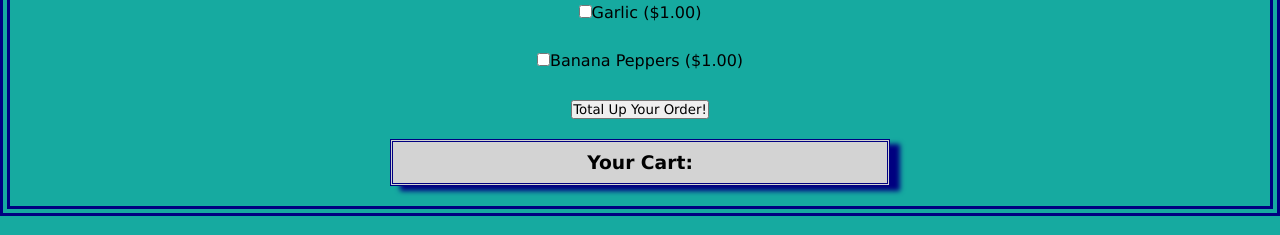
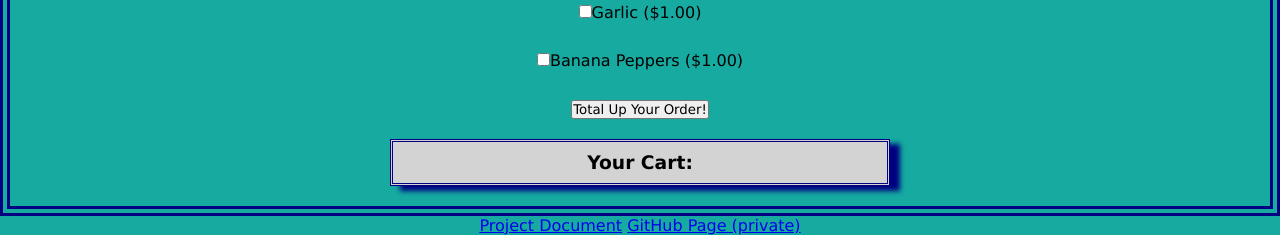
Before and after one commit to AlexBuck1/it262_p3, a PHP site: page / in a window 1280 px wide. Shown: the part 3280-3515 px from the top of the page. Run offline with PHP 8.4, Linux system fonts and the light colour scheme.

Commit message:
final final commit

```diff
--- a/css/styles.css
+++ b/css/styles.css
@@ -55,7 +55,7 @@ h1, h2, h3 {
 }
 
 .welcome {
-    background-color: white;
+    background-color: lightgrey;
     padding:15px;
     border: 3px double navy;
 }
@@ -90,3 +90,7 @@ header {
     padding: 15px;
     background-color: rgb(22, 170, 160);
 }
+
+footer {
+    text-align: center;
+}
--- a/index.php
+++ b/index.php
@@ -84,5 +84,9 @@
                 </section>
         </main>
     </div>
+    <footer>
+    <a href="https://docs.google.com/document/d/1K4MzndZdxo26OxzLzxGDNqJfiinyFhiFBNIM-piei5w/edit?usp=sharing">Project Document</a>
+    <a href="https://github.com/AlexBuck1/it262_p3">GitHub Page (private)</a>
+    </footer>
 </body>
 </html>
```
Also changed, not shown: includes/Cart.php (+0 -8 lines).
